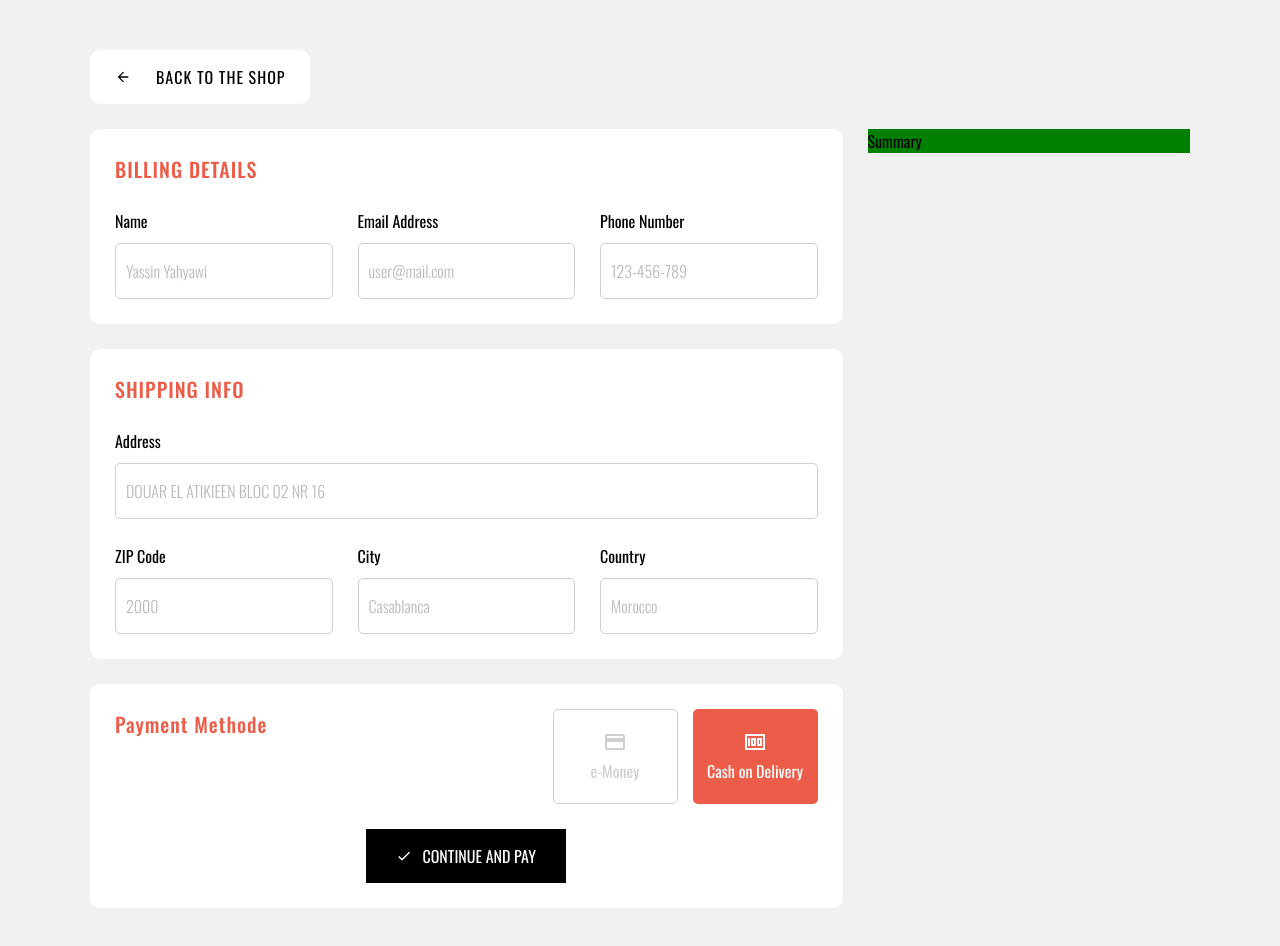
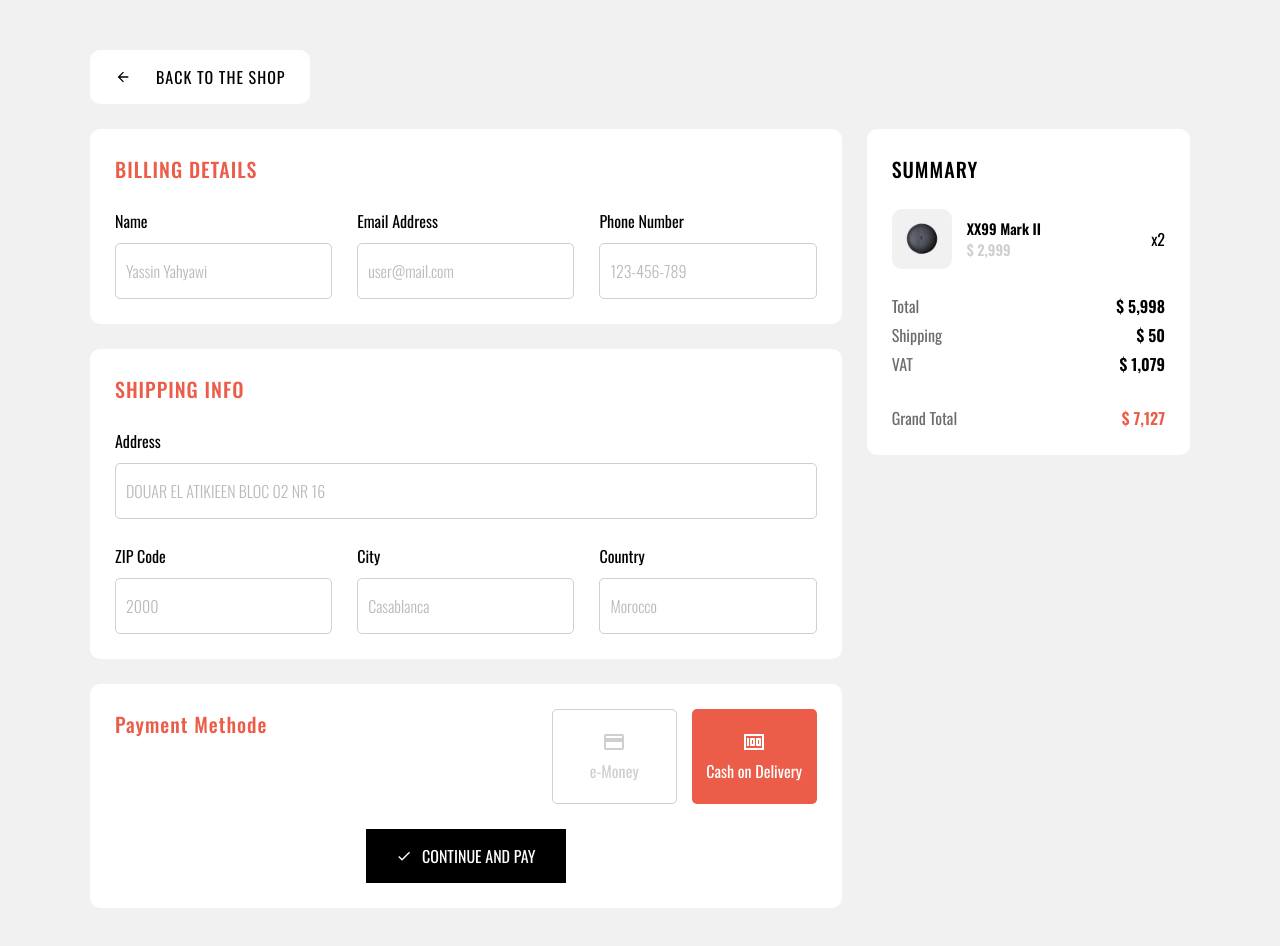
Before and after one commit to Yahyawi99/Audiophile, a Next.js app: page /checkout in a window 1280 px wide. Shown: the top 946 px of the page. Built offline with nearby package versions, Linux system fonts and the light colour scheme.

Commit message:
update checkout

```diff
--- a/components/checkout/Summary.js
+++ b/components/checkout/Summary.js
@@ -3,7 +3,46 @@ import React from "react";
 import SummaryStyles from "../../styles/checkout/Summary.module.css";
 
 function Summary() {
-  return <section className={SummaryStyles.container}>Summary</section>;
+  return (
+    <section className={SummaryStyles.container}>
+      <h2>SUMMARY</h2>
+
+      <div className={SummaryStyles.items}>
+        <div>
+          <img src="/assets/cart/image-yx1-earphones.jpg" alt="product" />
+
+          <div>
+            <p>XX99 Mark II</p>
+            <p>$ 2,999</p>
+          </div>
+
+          <p>x2</p>
+        </div>
+      </div>
+
+      <div>
+        <span>
+          <p>Total</p>
+          <p>$ 5,998</p>
+        </span>
+
+        <span>
+          <p>Shipping</p>
+          <p>$ 50</p>
+        </span>
+
+        <span>
+          <p>VAT</p>
+          <p>$ 1,079</p>
+        </span>
+      </div>
+
+      <div>
+        <p>Grand Total</p>
+        <p>$ 7,127</p>
+      </div>
+    </section>
+  );
 }
 
 export default Summary;
--- a/styles/checkout/Summary.module.css
+++ b/styles/checkout/Summary.module.css
@@ -1,4 +1,84 @@
 .container {
     width: 30%;
-    background-color: green;
+    display: flex;
+    flex-direction: column;
+    gap: 25px;
+    background-color: var(--clr-light-3);
+    border-radius: 10px;
+    padding: 25px;
 }
+
+
+/* Title */
+.container h2 {
+    font-size: 1.25rem;
+    font-weight: 500;
+    letter-spacing: 1px;
+}
+
+
+/* Items */
+.items {
+    display: flex;
+    flex-direction: column;
+    gap: 20px;
+}
+
+.items>div {
+    display: flex;
+    align-items: center;
+}
+
+.items>div>div {
+    display: flex;
+    flex-direction: column;
+    align-items: flex-start;
+    justify-content: center;
+    font-weight: 600;
+    font-size: .9rem;
+}
+
+.items>div>div p:nth-child(2) {
+    color: var(--clr-light-5);
+}
+
+.items div>img {
+    max-width: 60px;
+    border-radius: 10px;
+    margin-right: 15px;
+}
+
+.items>div>p {
+    margin-left: auto;
+}
+
+/* details */
+.container div:nth-child(3) span {
+    display: flex;
+    justify-content: space-between;
+    margin-bottom: 5px;
+}
+
+.container div:nth-child(3) span p:nth-child(1) {
+    color: var(--clr-light-4);
+}
+
+.container div:nth-child(3) span p:nth-child(2) {
+    font-weight: 600;
+}
+
+
+/* Grand total */
+.container div:nth-child(4) {
+    display: flex;
+    justify-content: space-between;
+}
+
+.container div:nth-child(4) p:nth-child(1) {
+    color: var(--clr-light-4);
+}
+
+.container div:nth-child(4) p:nth-child(2) {
+    color: var(--clr-primary-1);
+    font-weight: 600;
+}
```
